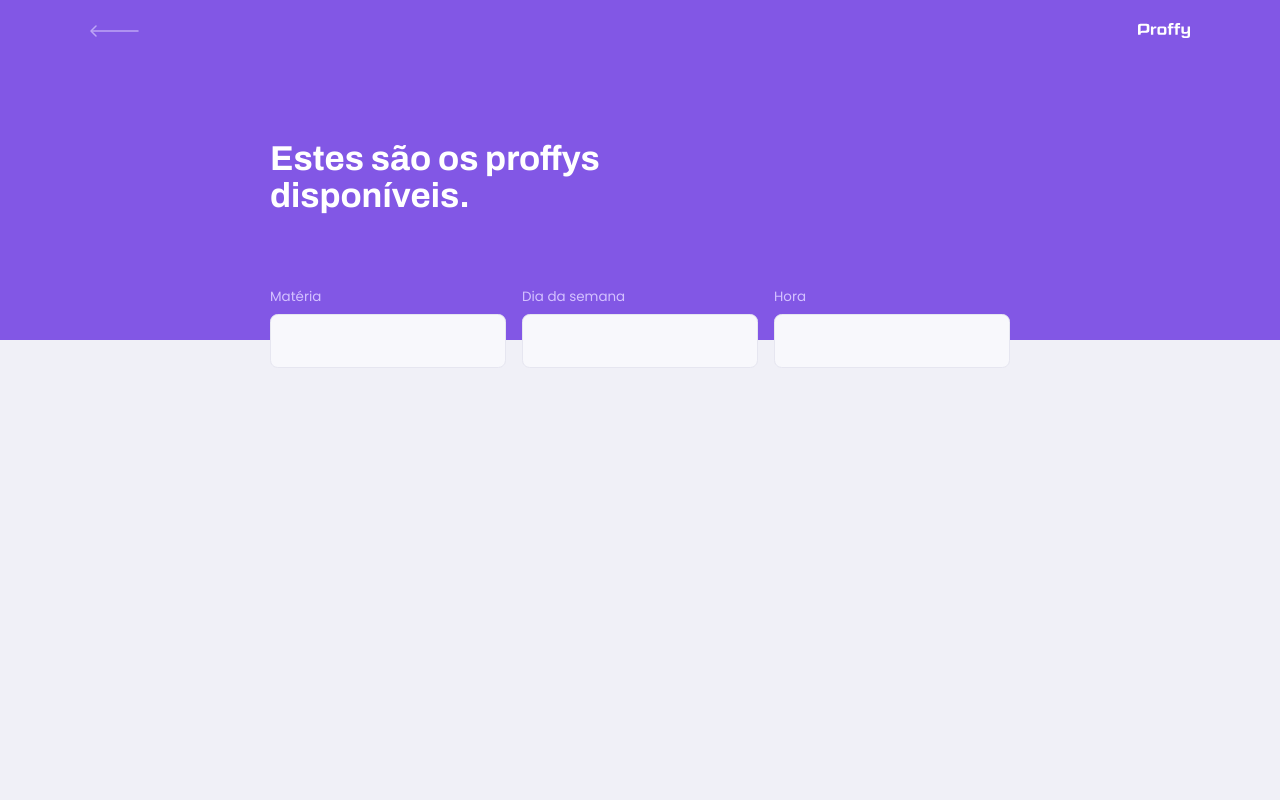
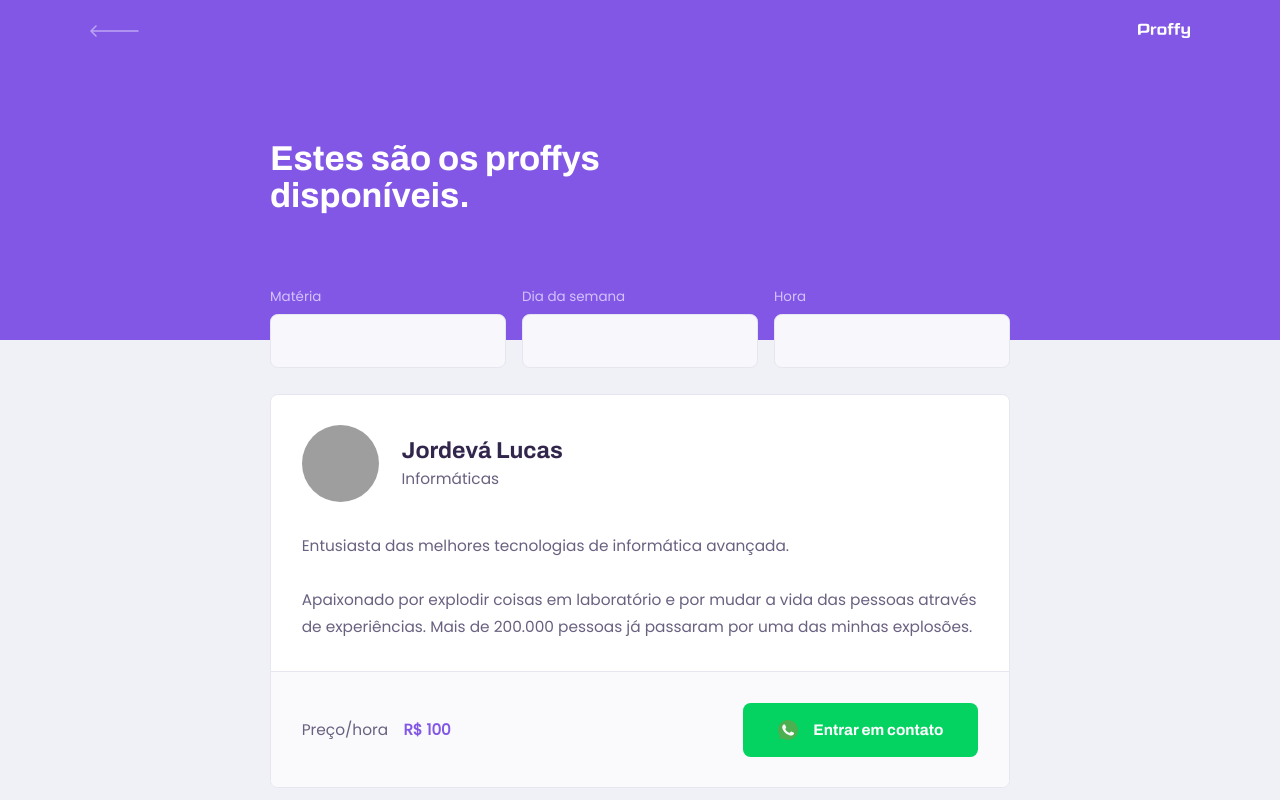
Before and after one commit to jordelucas/Proffy, a React (Create React App) app in the folder web/: page /study in a window 1280 px wide. Shown: the top 800 px of the page. Built offline with nearby package versions, Linux system fonts and the light colour scheme; grey boxes are pictures that could not be loaded.

Commit message:
adiciona TeacherItem

```diff
--- a/web/src/assets/styles/global.css
+++ b/web/src/assets/styles/global.css
@@ -46,6 +46,7 @@
 button,
 textarea {
   font: 500 1.6rem Poppins;
+  color: var(--color-text-base)
 }
 
 .container {
--- /dev/null
+++ b/web/src/components/TeacherItem/index.tsx
@@ -0,0 +1,38 @@
+import React from 'react';
+
+import whatsappIcon from '../../assets/images/icons/whatsapp.svg'
+
+import './styles.css'
+
+const TeacherItem: React.FC = () => {
+  return (
+    <article className="teacher-item">
+      <header>
+        <img src="https://avatars2.githubusercontent.com/u/33496399?s=460&u=13845319fdcd3a86bb7089cd3d533604e7203efa&v=4" alt="Jordevá Lucas"/>
+        <div>
+          <strong>Jordevá Lucas</strong>
+          <span>Informáticas</span>
+        </div>
+      </header>
+
+      <p>
+        Entusiasta das melhores tecnologias de informática avançada.
+        <br/><br/>
+        Apaixonado por explodir coisas em laboratório e por mudar a vida das pessoas através de experiências. Mais de 200.000 pessoas já passaram por uma das minhas explosões.
+      </p>
+
+      <footer>
+        <p>
+          Preço/hora
+          <strong>R$ 100</strong>
+        </p>
+        <button type="button">
+          <img src={whatsappIcon} alt="Whatsapp"/>
+          Entrar em contato
+        </button>
+      </footer>
+    </article>
+  );
+}
+
+export default TeacherItem;
--- /dev/null
+++ b/web/src/components/TeacherItem/styles.css
@@ -0,0 +1,102 @@
+.teacher-item {
+  background: var(--color-box-base);
+  border: 1px solid var(--color-line-in-white);
+  border-radius: 0.8rem;
+  margin-top: 2.4rem;
+  overflow: hidden;
+}
+
+.teacher-item header {
+  padding: 3.2rem 1rem;
+  display: flex;
+  align-items: center;
+}
+
+.teacher-item header img {
+  width: 8rem;
+  height: 8rem;
+  border-radius: 50%;
+}
+
+.teacher-item header div {
+  margin-left: 2.4rem;
+}
+
+.teacher-item header div strong {
+  font: 700 2.4rem Archivo;
+  display: block;
+  color: var(--color-text-title)
+}
+
+.teacher-item header div span {
+  font-size: 1.6rem;
+  display: block;
+  margin-top: 0.4rem;
+}
+
+.teacher-item > p {
+  padding: 0 2rem;
+  font-size: 1.6rem;
+  line-height: 2.8rem;
+}
+
+.teacher-item footer {
+  padding: 3.2rem 2rem;
+  background: var(--color-box-footer);
+  border-top: 1px solid var(--color-line-in-white);
+  margin-top: 3.2rem;
+  display: flex;
+  align-items: center;
+  justify-content: space-between;
+}
+
+.teacher-item footer p strong {
+  color: var(--color-primary);
+  font-size: 1.6rem;
+  display: block;
+}
+
+.teacher-item footer button {
+  width: 20rem;
+  height: 5.6rem;
+  background: var(--color-secundary);
+  color: var(--color-button-text);
+  border: 0;
+  border-radius: 0.8rem;
+  cursor: pointer;
+  font: 700 1.4rem Archivo;
+  display: flex;
+  align-items: center;
+  justify-content: space-evenly;
+  transition: 0.2s;
+}
+
+.teacher-item footer button:hover {
+  background: var(--color-secundary-dark);
+}
+
+@media (min-width: 700px) {
+  .teacher-item header,
+  .teacher-item footer {
+    padding: 3.2rem;
+  }
+
+  .teacher-item > p {
+    padding: 0 3.2rem;
+  }
+
+  .teacher-item footer p strong {
+    display: initial;
+    margin-left: 1.6rem;
+  }
+
+  .teacher-item footer button {
+    width: 24.5rem;
+    font-size: 1.6rem;
+    justify-content: center;
+  }
+
+  .teacher-item footer button img {
+    margin-right: 1.6rem;
+  }
+}
--- a/web/src/pages/TeacherList/index.tsx
+++ b/web/src/pages/TeacherList/index.tsx
@@ -1,7 +1,9 @@
 import React from 'react';
 
+import PageHeader from '../../components/PageHeader';
+
 import './styles.css'
-import PageHeader from '../../components/PageHeader';
+import TeacherItem from '../../components/TeacherItem';
 
 function TeacherList () {
   return (
@@ -24,6 +26,15 @@
           </div>
         </form>
       </PageHeader>
+
+      <main>
+        <TeacherItem />
+        <TeacherItem />
+        <TeacherItem />
+        <TeacherItem />
+        <TeacherItem />
+        <TeacherItem />
+      </main>
     </div>
   );
 }
--- a/web/src/pages/TeacherList/styles.css
+++ b/web/src/pages/TeacherList/styles.css
@@ -46,6 +46,11 @@
   bottom: 0;
 }
 
+#page-teacher-list main {
+  margin: 3.2rem auto;
+  width: 90%;
+}
+
 @media (min-width: 700px) {
   #page-teacher-list {
     max-width: 100%;
@@ -62,4 +67,10 @@
   #search-teachers .input-block + .input-block {
     margin-top: 0;
   }
+
+  #page-teacher-list main {
+    padding: 3.2rem 0;
+    max-width: 740px;
+    margin: 0 auto;
+  }
 }
```
